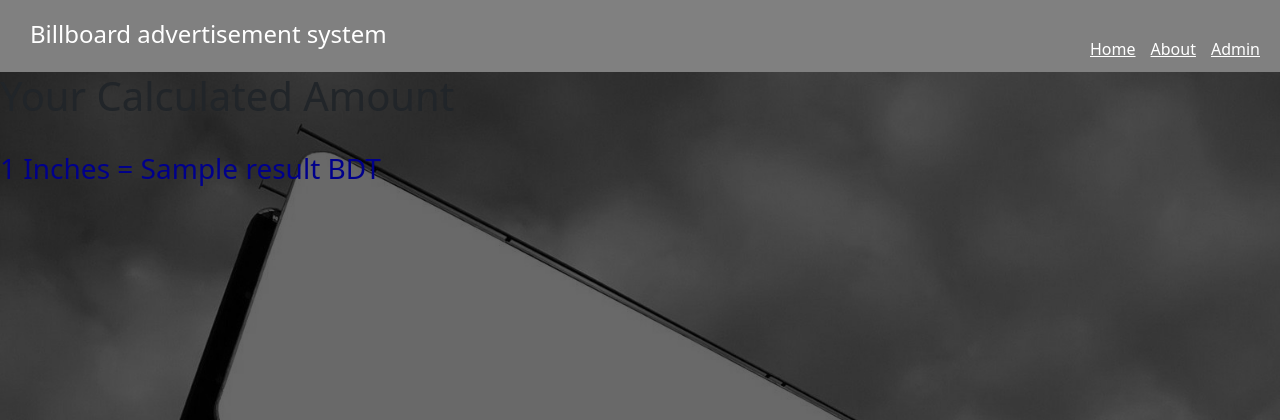
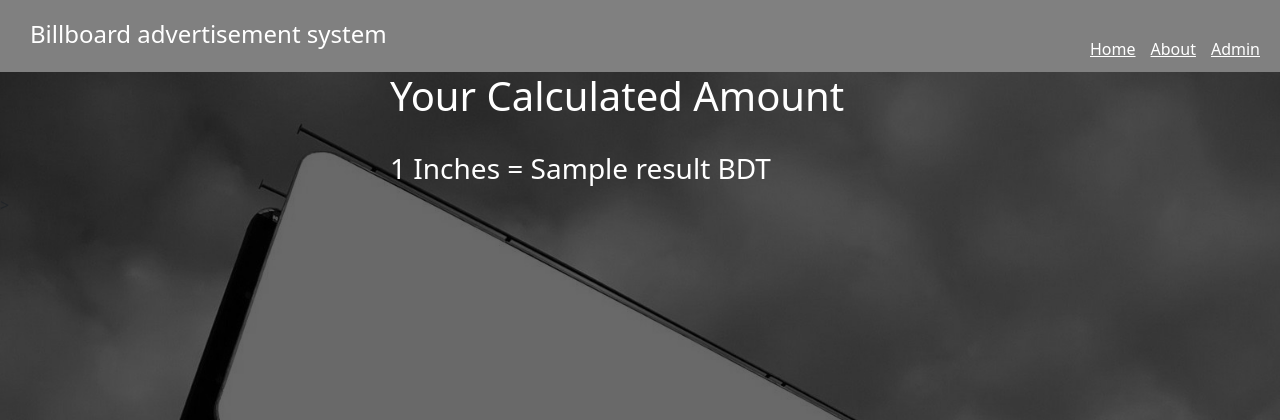
Before and after one commit to Samir529/Billboard-Advertisement-System, a Django app: template Billboard-Advertisement-System/Billboard_Advertisement/Billboard_Advertisement/templates/convert.html in a window 1280 px wide. Shown: the top 420 px of the page. Run offline with Django 3.2, Linux system fonts and the light colour scheme; the template is opened without the code that fills it: most values are stand-ins (such as "Sample title", 1, 10 or a date in 2020).

Commit message:
designing of convert.html

```diff
--- a/Billboard-Advertisement-System/Billboard_Advertisement/Billboard_Advertisement/templates/convert.html
+++ b/Billboard-Advertisement-System/Billboard_Advertisement/Billboard_Advertisement/templates/convert.html
@@ -1,8 +1,16 @@
 {% extends 'base.html' %}
 
 {% block content %}
-<h1>Your Calculated Amount</h1><br>
-<h3 style="color: darkblue;">{{size}} Inches = {{result}} BDT</h3>
+<style>
+        .content {
+            max-width: 500px;
+            margin: auto;
+    </style>
+<div class = "content">
+    <h1 style = "color:white;">Your Calculated Amount</h1><br>
+    <h3 style="color:white;">{{size}} Inches = {{result}} BDT</h3>
+</div>>
+
 
 
 {% endblock %}
```
Also changed, not shown: Billboard-Advertisement-System/Billboard_Advertisement/db.sqlite3.
